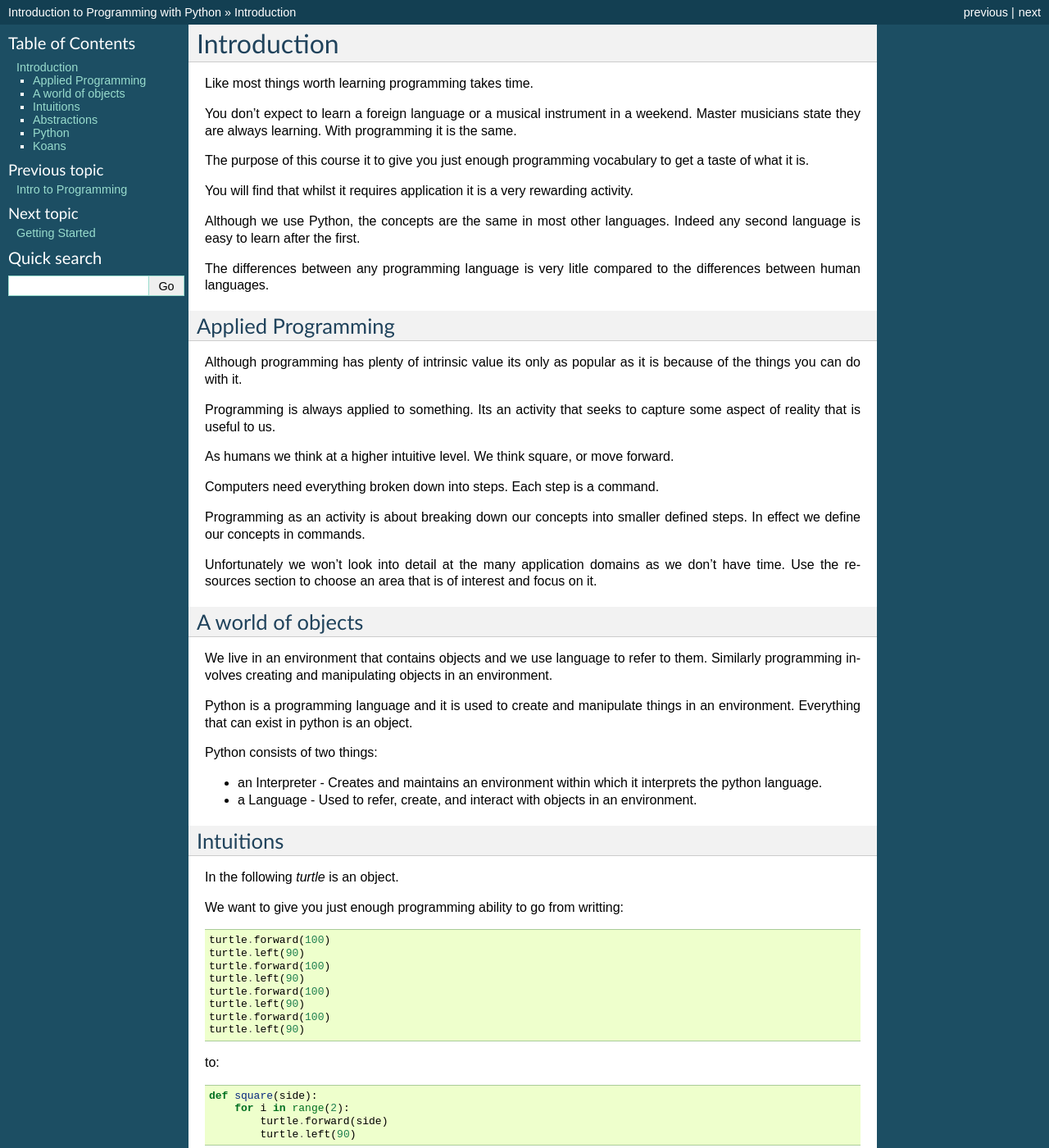
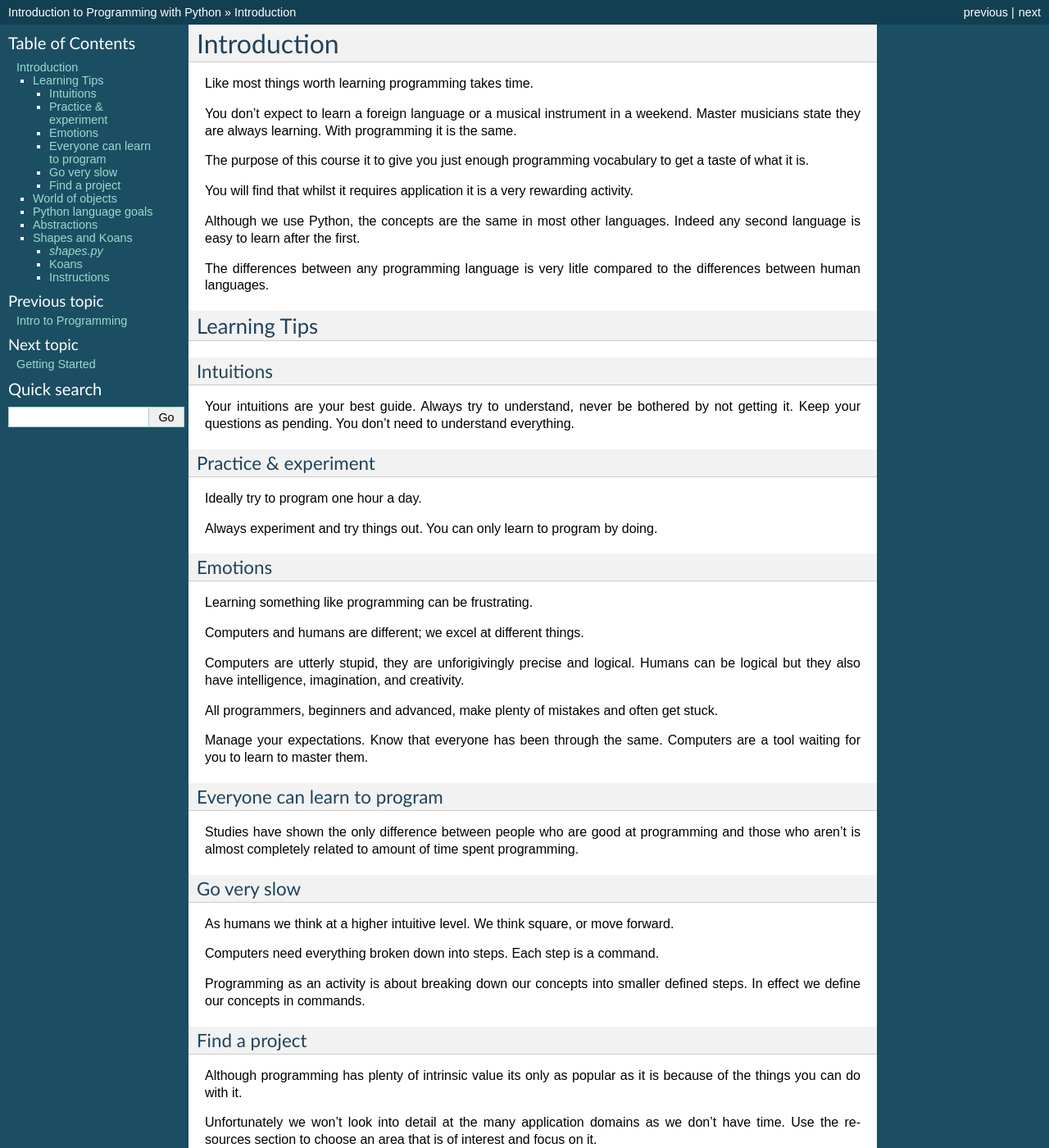
Before and after one commit to gu-lseg/intro-to-programming, a Sphinx documentation site: the page built from source/introduction.rst, in a window 1280 px wide and 1400 px high. Shown: the whole window at 82% size. Built offline with Sphinx 7.4.7, drawn with Linux system fonts in a browser that asks for light colours; some of the changed text lies outside the part shown.

Commit message:
rewritten

```diff
--- a/source/introduction.rst
+++ b/source/introduction.rst
@@ -19,14 +19,46 @@ Indeed any second language is easy to learn after the first.
 The differences between any programming language is very litle compared to
 the differences between human languages.
 
-Applied Programming
-===================
+Learning Tips
+=============
 
-Although programming has plenty of intrinsic value its only as popular as it is
-because of the things you can do with it.
+Intuitions
+----------
 
-Programming is always applied to something. Its an activity that seeks to
-capture some aspect of reality that is useful to us.
+Your intuitions are your best guide. Always try to understand, never be
+bothered by not getting it. Keep your questions as pending. You don't need to
+understand everything.
+
+Practice & experiment
+---------------------
+
+Ideally try to program one hour a day.
+
+Always experiment and try things out. You can only learn to program by doing.
+
+Emotions
+--------
+
+Learning something like programming can be frustrating.
+
+Computers and humans are different; we excel at different things.
+
+Computers are utterly stupid, they are unforigivingly precise and logical.
+Humans can be logical but they also have intelligence, imagination, and creativity.
+
+All programmers, beginners and advanced, make plenty of mistakes and often get stuck.
+
+Manage your expectations. Know that everyone has been through the same.
+Computers are a tool waiting for you to learn to master them.
+
+Everyone can learn to program
+-----------------------------
+
+Studies have shown the only difference between people who are good at
+programming and those who aren't is almost completely related to amount of time spent programming.
+
+Go very slow
+------------
 
 As humans we think at a higher intuitive level. We think square, or move
 forward.
@@ -36,12 +68,18 @@ Computers need everything broken down into steps. Each step is a command.
 Programming as an activity is about breaking down our concepts into smaller defined steps.
 In effect we define our concepts in commands.
 
+Find a project
+--------------
+
+Although programming has plenty of intrinsic value its only as popular as it is
+because of the things you can do with it.
+
 Unfortunately we won't look into detail at the many application domains as we
 don't have time. Use the resources section to choose an area that is of
 interest and focus on it.
 
-A world of objects
-==================
+World of objects
+================
 
 We live in an environment that contains objects and we use language to refer to them. Similarly programming involves creating and manipulating objects in an environment.
 
@@ -53,10 +91,8 @@ Python consists of two things:
 * a Language - Used to refer, create, and interact with objects in an environment.
 
 
-Intuitions
-==========
-
-In the following `turtle` is an object.
+Python language goals
+=====================
 
 We want to give you just enough programming ability to go from writting::
 
@@ -101,17 +137,31 @@ The code does the exactly the same but `square` one is at a higher level of abst
 By defining and composing layers of abstraction we arrive at ever more complex
 and useful programs.
 
-Python
-======
 
-Instructions for running python are in the Appendix.
+Shapes and Koans
+================
+
+There are plenty of exercises in this course. They come in two types.
+
+`shapes.py`
+-----------
+
+We will use turtles and geometry in order to learn about designing abstractions
+
+The outcome is that you have a `shapes.py` python file that evolves as you
+learn new programming constructs.
 
 Koans
-=====
+-----
 
-Learning takes practice and repetition. Koans are a great way to do this in
-programming.
+As noted learning to program takes practice and repetition.
+
+Programming koans are a great way to do this.
 
 Throughout the course we will make reference to these koans.
 
-See the appendix for instructions.
+Instructions
+------------
+
+Instructions for running python and the koans are in the Appendix. Go there
+now.
```
